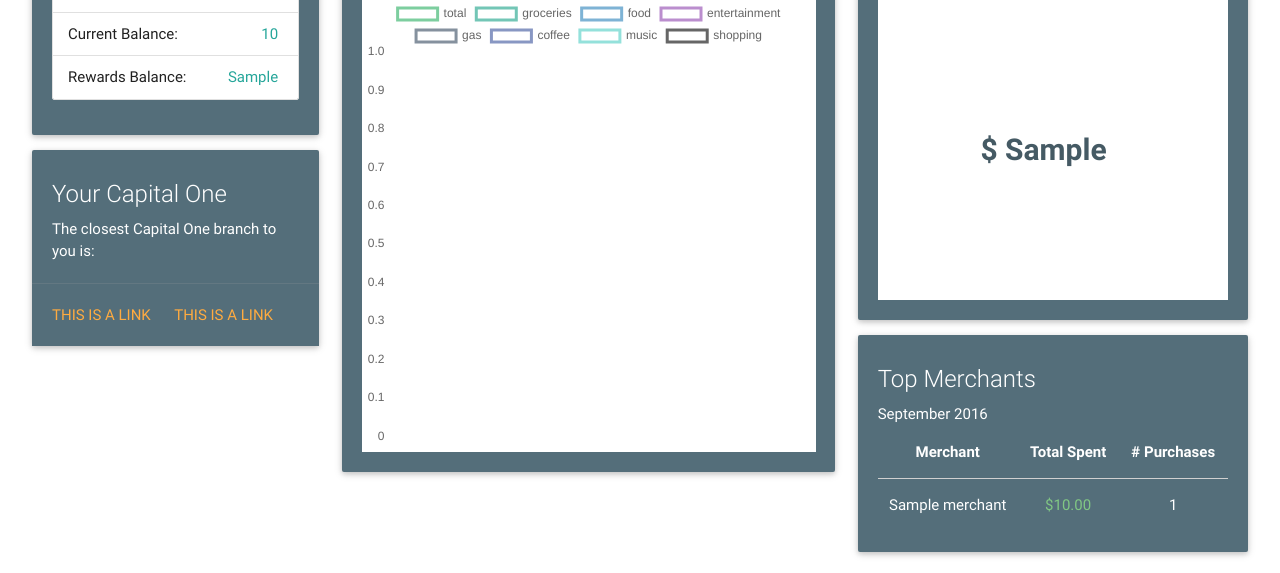
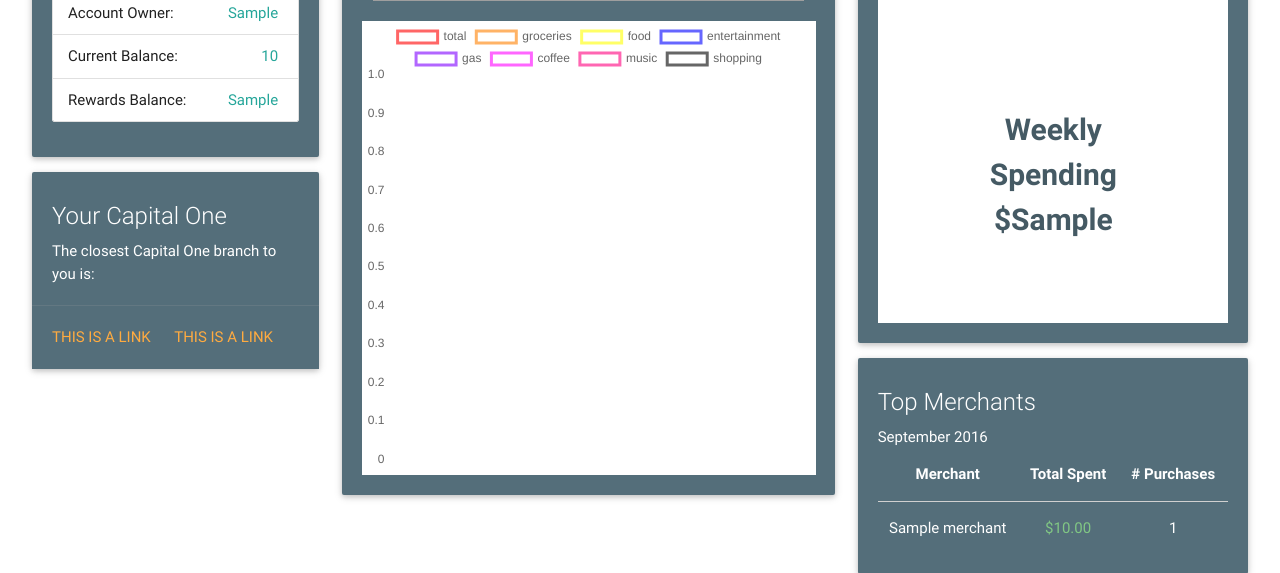
Before and after one commit to ivychen/fin-dash, a Flask app: template templates/index.html in a window 1280 px wide. Shown: the part 903-1476 px from the top of the page. Run offline with Flask 2, Linux system fonts and the light colour scheme; the template is opened without the code that fills it: most values are stand-ins (such as "Sample title", 1, 10 or a date in 2020); some libraries are stand-ins or nearby versions.

Commit message:
fixed colors

```diff
--- a/static/css/style.css
+++ b/static/css/style.css
@@ -65,10 +65,10 @@
 	color: #455a64;
 	font-size: 2rem;
 	font-weight: bold;
-	top: 59%;
+	top: 50%;
 	position: absolute;
 	text-align: center;
-	width: 85%;
+	width: 90%;
 	z-index: 1;
 }
 
--- a/templates/index.html
+++ b/templates/index.html
@@ -22,8 +22,9 @@
                 <div class="col s12 m12 l12">
                     <div class="card blue-grey darken-1 fade_card">
                         <div class="card-content white-text">
-                          <span class="card-title">Where your Money Goes</span>
+                          <span class="card-title">Spending Map</span>
                           <input type="text" id="example_id" name="example_name" value="" />
+                          <br>
                           <div id="mapid"></div>
                         </div>
                     </div>
@@ -95,7 +96,7 @@
                                   <label for="weeklyBudgetLimit">Spending Limit</label>
                               </div>
                               <canvas id="weeklyBudgetCanvas" width="200" height="200" style="background-color: white;"></canvas>
-                              <span id="innerBudgetLimit">$ {{ weeklyBudgetLimit }}</span>
+                              <span id="innerBudgetLimit">Weekly<br>Spending<br>${{ weeklyBudgetLimit }}</span>
                             </div>
                         </div>
                         <div class="card blue-grey darken-1 fade_card" style="color: #455a64 !important">
@@ -257,42 +258,42 @@
                         data: graphdata["total"],
                         label: 'total',
                         backgroundColor: 'rgba(39, 174, 96, 0)',
-                        borderColor: 'rgba(39, 174, 96, .6)',},
+                        borderColor: 'rgba(255 , 0, 0, .6)',},
                     {
                         data: graphdata["groceries"],
                         label: 'groceries',
                         backgroundColor: 'rgba(22, 160, 133, 0)',
-                        borderColor: 'rgba(22, 160, 133, .6)'
+                        borderColor: 'rgba(255, 128, 0, .6)'
                     },
                     {
                         data: graphdata["food"],
                         label: 'food',
                         backgroundColor: 'rgba(41, 128, 185, 0)',
-                        borderColor: 'rgba(41, 128, 185, .6)'
+                        borderColor: 'rgba(255, 255, 0, .6)'
                     },
                     {
                         data: graphdata["entertainment"],
                         label: 'entertainment',
                         backgroundColor: 'rgba(142, 68, 173, 0)',
-                        borderColor: 'rgba(142, 68, 173, .6)',
+                        borderColor: 'rgba(0, 0, 255, .6)',
                     },
                     {
                         data: graphdata["gas"],
                         label: 'gas',
                         backgroundColor: 'rgba(52, 73, 94, 0)',
-                        borderColor: 'rgba(52, 73, 94, .6)',
+                        borderColor: 'rgba(127, 0, 255, .6)',
                     },
                     {
                         data: graphdata["coffee"],
                         label: 'coffee',
                         backgroundColor: 'rgba(58, 83, 155, 0)',
-                        borderColor: 'rgba(58, 83, 155, .6)',
+                        borderColor: 'rgba(255, 0, 255, .6)',
                     },
                     {
                         data: graphdata["music"],
                         label: 'music',
                         backgroundColor: 'rgba(78,205,196, 0)',
-                        borderColor: 'rgba(78,205,196, .6)',
+                        borderColor: 'rgba(255, 0, 127, .6)',
                     },
                     {data: graphdata["shopping"], label: 'shopping', backgroundColor: 'rgba(0,0,0,0)', borderColor: 'rgba(0, 0, 0, 0.6)'},
 
```
